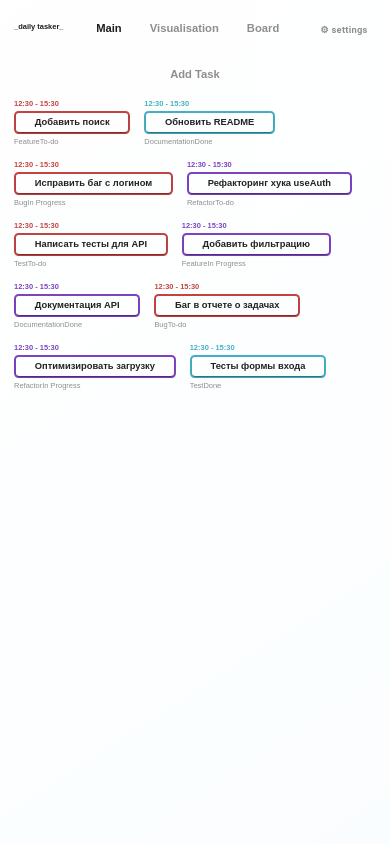
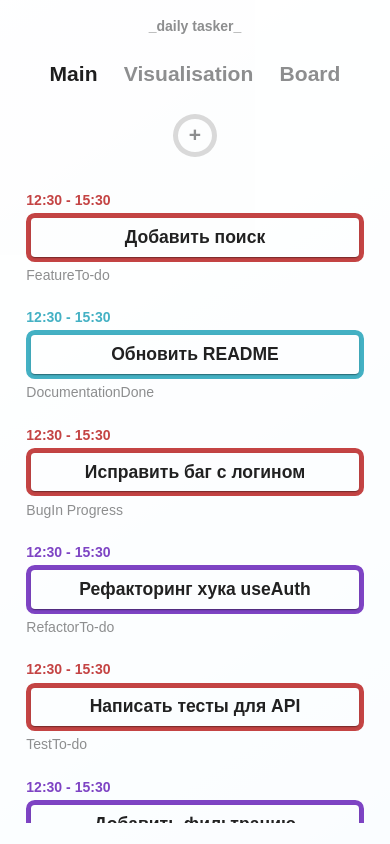
Before and after one commit to ZaplatiteZaSitePJ/t1-tasker, a React (Vite) app: page / in a window 390 px wide. Built offline with nearby package versions, Linux system fonts and the light colour scheme.

Commit message:
ended base adoptive for Main

```diff
--- a/src/Layout.module.scss
+++ b/src/Layout.module.scss
@@ -11,6 +11,10 @@
 		grid-template-rows: 5rem 1fr;
 	}
 
+	@media (max-width: 425px) {
+		padding: 1rem 0;
+	}
+
 	&__header {
 		display: none;
 
@@ -18,6 +22,12 @@
 			display: flex;
 			justify-content: space-between;
 			padding: 0 1.5rem;
+		}
+
+		@media (max-width: 425px) {
+				justify-content: center;
+				flex-wrap: wrap;
+				gap: 0.5rem
 		}
 	}
 
--- a/src/components/navigation/Navigation.module.scss
+++ b/src/components/navigation/Navigation.module.scss
@@ -6,6 +6,10 @@
 
 	@media (max-width: 1024px) {
 		margin-bottom: 0rem;
+	}
+
+	@media (max-width: 425px) {
+		color: var(--grey-color);
 	}
 }
 
@@ -29,9 +33,18 @@
 		flex-direction: row;
 		gap: 3rem;
 	}
+
+	@media (max-width: 425px) {
+		flex-direction: row;
+		gap: 1.5rem;
+	}
 }
 
 .infoContainer {
 	display: flex;
 	flex-direction: column;
+
+	@media(max-width: 425px) {
+		display: none;
+	}
 }
--- a/src/components/pages/TaskList_(Main)/Main.module.scss
+++ b/src/components/pages/TaskList_(Main)/Main.module.scss
@@ -19,6 +19,11 @@
 		gap: 1.5rem;
 		height: 85vh;
 		overflow: auto;
+	}
+
+	@media (max-width: 425px) {
+		padding-top: 0.5rem;
+		align-items: center;
 	}
 
 	&__contentPanel {
@@ -46,10 +51,15 @@
 	color: var(--grey-color);
 	font-size: var(--large-font-size);
 	font-weight: bold;
+	padding: 0.25rem 0.6rem;
 	transition: ease 0.2s;
+	border: 0.3rem solid var(--light-grey-color);
+	border-radius: 100%;
 
 	&:hover {
 		color: var(--black-color);
+		font-size: 1.5rem;
+		padding: 0.25rem 0.8rem;
 	}
 
 	@media (max-width: 768px) {
--- a/src/components/pages/TaskList_(Main)/Main.tsx
+++ b/src/components/pages/TaskList_(Main)/Main.tsx
@@ -14,7 +14,7 @@ const Main: FC = () => {
 		<>
 			<div className={styles.taskList}>
 				<button className={styles.addButton} onClick={handleOpen}>
-					Add Task
+					+
 				</button>
 				{showModal && (
 					<Modal onClose={handleClose}>
--- a/src/components/pages/TaskList_(Main)/components/tasks/TaskList.module.scss
+++ b/src/components/pages/TaskList_(Main)/components/tasks/TaskList.module.scss
@@ -15,4 +15,8 @@
 		padding: 0.5rem 1.5rem;
 		height: 100%;
 	}
+
+	@media (max-width: 425px) {
+		align-items: center;
+	}
 }
--- a/src/components/ui/cards/Card.module.scss
+++ b/src/components/ui/cards/Card.module.scss
@@ -5,6 +5,10 @@
 	width: min-content;
 	text-align: justify;
 	transition: transform ease 0.2s;
+
+	@media (max-width: 425px) {
+		width: 100%;
+	}
 
 	&:hover {
 		transform: translateY(-0.5rem);
--- a/src/styles/globalStyles.css
+++ b/src/styles/globalStyles.css
@@ -9,6 +9,7 @@ a:link,
 a:visited {
 	transition: ease 0.2s;
 	color: var(--grey-color);
+	height: fit-content;
 }
 
 a:hover {
@@ -32,3 +33,9 @@ a:hover {
 		--normal-font-size: 2.4vw;
 	}
 }
+
+@media (max-width: 425px) {
+	:root {
+		--normal-font-size: 4.5vw;
+	}
+}
```
